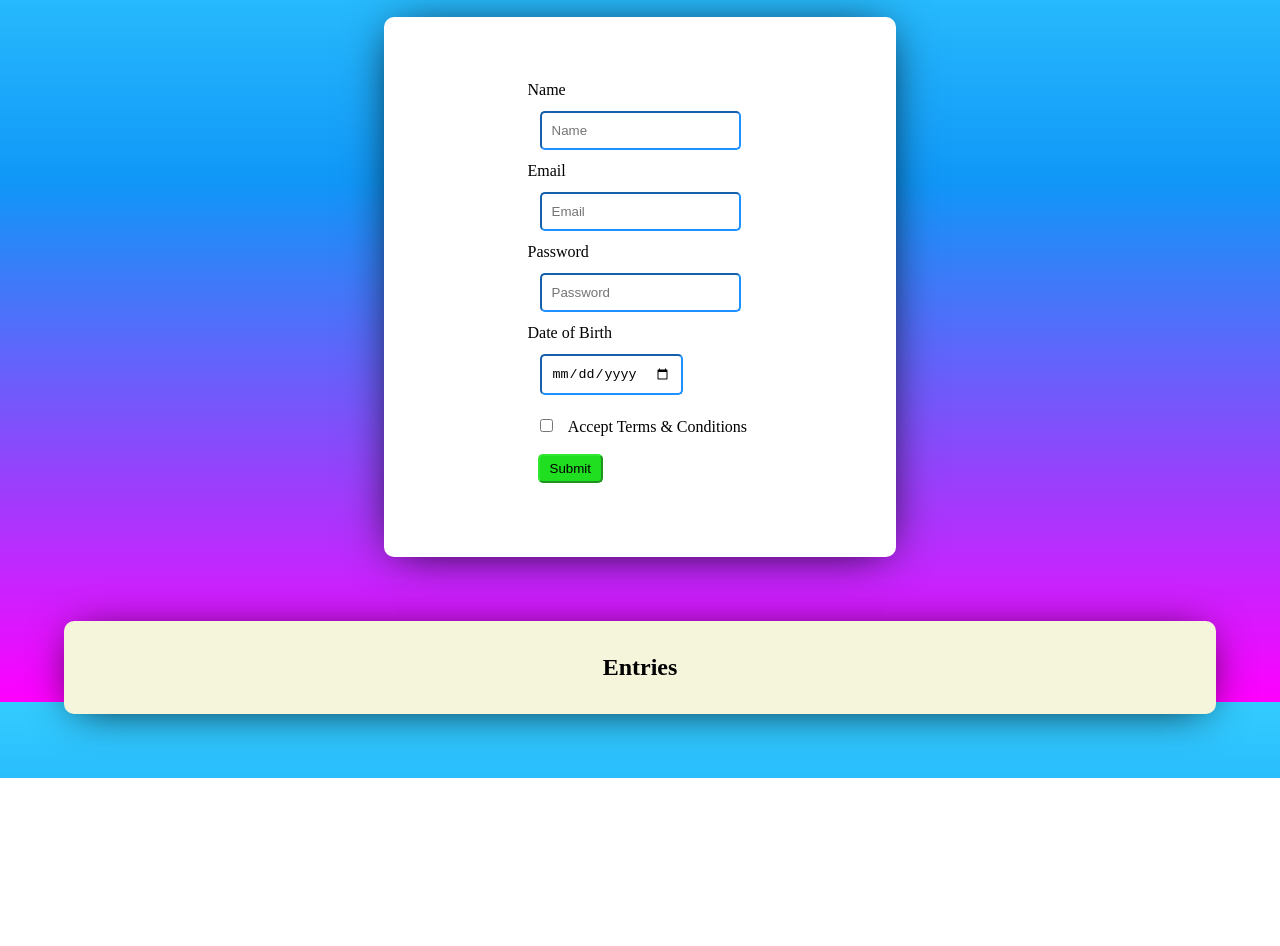
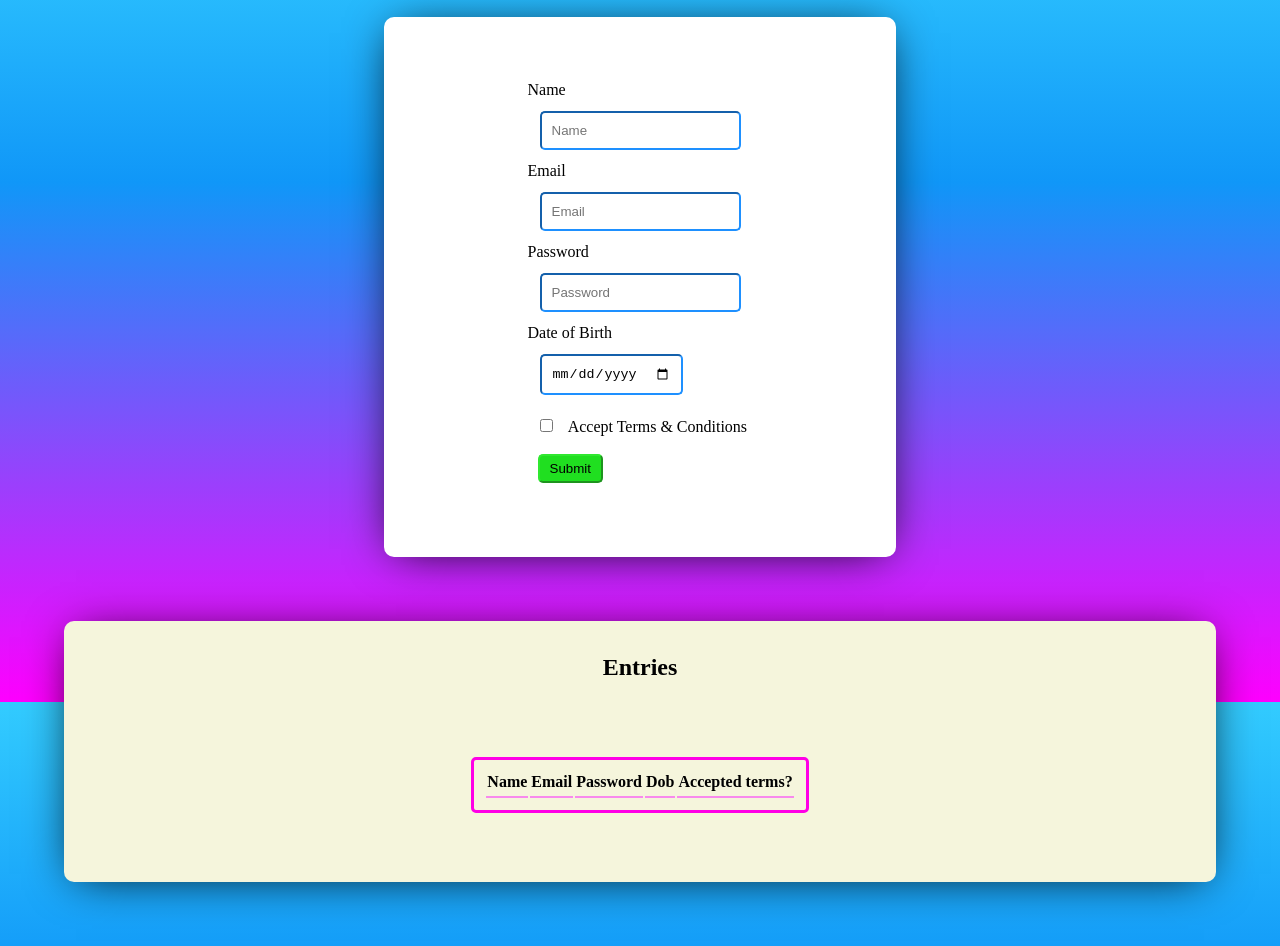
Before and after one commit to prajeeth-git/Classic-Registration-Form, a plain HTML site: page Form.html in a window 1280 px wide. Shown: the part 98-1044 px from the top of the page. Before the commit the page ends 876 px from the top, so only its background shows below. Drawn offline with Linux system fonts and the light colour scheme.

Commit message:
Update Form.html

```diff
--- a/Form.html
+++ b/Form.html
@@ -38,7 +38,7 @@
         <div id = "user-entries"></div>
         </div>
     </div>
-    <script src=".\web-101js.js"></script>
+    <script src=".\script.js"></script>
 </body>
 
 </html>
```
